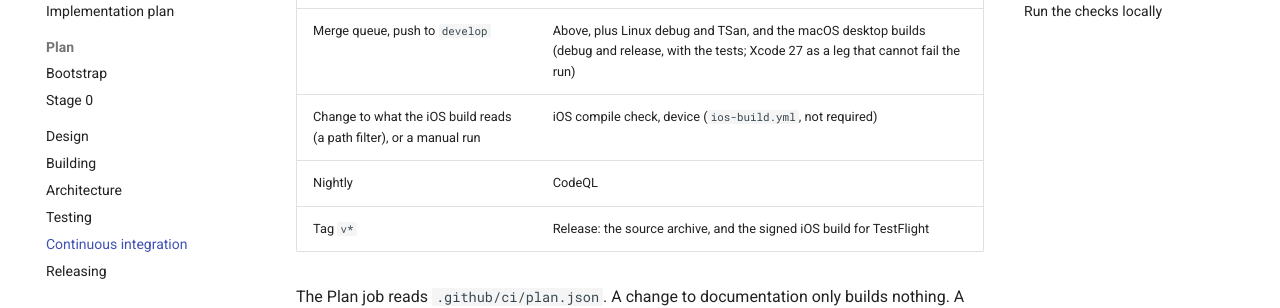
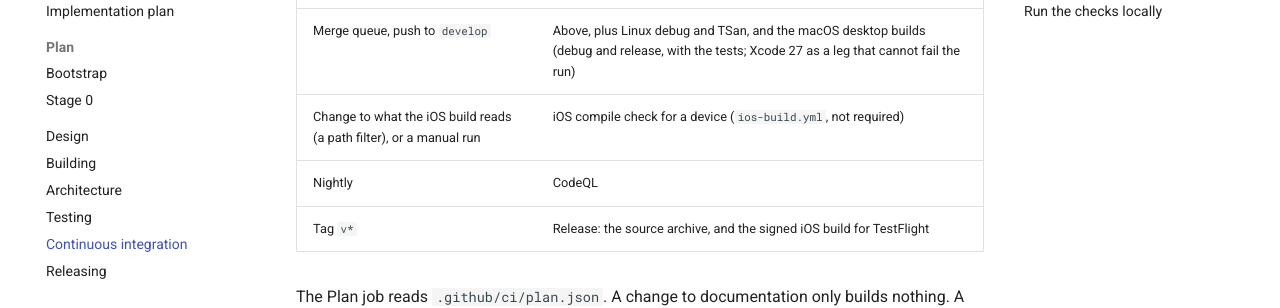
Before and after one commit to iainchesworthlabs/icl-error-journaling, an MkDocs documentation site: the page built from docs/ci.md, in a window 1280 px wide and 900 px high, scrolled down 325 px. Shown: the part 151-459 px from the top of the window. Built offline with MkDocs 1.6.1 and Material for MkDocs 9.7.7, drawn with Linux system fonts in a browser that asks for light colours; comment, search, counter and statistics services are not loaded.

Commit message:
Say that the iOS compile check is for a device
Signed-off-by: Iain Chesworth <iain.chesworth@gmail.com>

```diff
--- a/docs/ci.md
+++ b/docs/ci.md
@@ -11,7 +11,7 @@ commit SHA. Dependabot proposes the SHA bump; the pull request also needs
 | Draft pull request | Policy, Plan, workflow analysis, dependency scan |
 | Ready pull request | Above, plus Linux release and ASan/UBSan builds and coverage |
 | Merge queue, push to `develop` | Above, plus Linux debug and TSan, and the macOS desktop builds (debug and release, with the tests; Xcode 27 as a leg that cannot fail the run) |
-| Change to what the iOS build reads (a path filter), or a manual run | iOS compile check, device (`ios-build.yml`, not required) |
+| Change to what the iOS build reads (a path filter), or a manual run | iOS compile check for a device (`ios-build.yml`, not required) |
 | Nightly | CodeQL |
 | Tag `v*` | Release: the source archive, and the signed iOS build for TestFlight |
 
```
